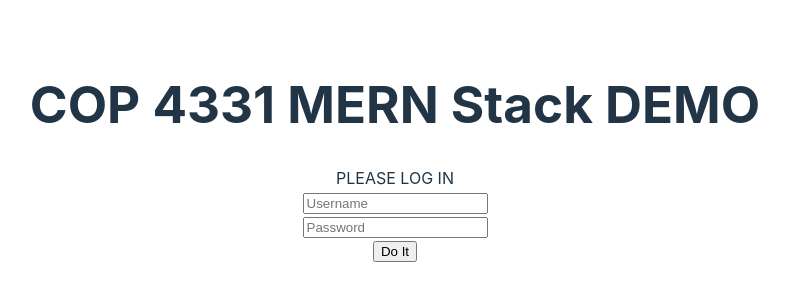
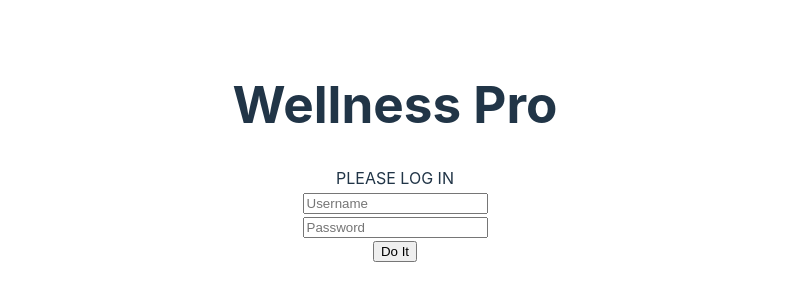
Before and after one commit to ZackAlaoui/COP4331_LargeProject, a React (Vite) app in the folder frontend/: page / in a window 1280 px wide. Shown: the part 248-548 px from the top of the page, without its empty margins (245-1034 px from the left). Built offline with nearby package versions, Linux system fonts and the light colour scheme.

Commit message:
Added a css file , and updated vite

```diff
--- a/frontend/package.json
+++ b/frontend/package.json
@@ -25,6 +25,6 @@
     "globals": "^15.11.0",
     "typescript": "~5.6.2",
     "typescript-eslint": "^8.11.0",
-    "vite": "^5.4.10"
+    "vite": "^5.4.11"
   }
 }
--- a/frontend/src/components/PageTitle.tsx
+++ b/frontend/src/components/PageTitle.tsx
@@ -1,9 +1,7 @@
-function PageTitle()
-{
-    return(
-        <h1 id="title">COP 4331 MERN Stack DEMO</h1>
-    );
+import "./pageTitle.css";
 
-};
+function PageTitle() {
+  return <h1 id="title">Wellness Pro</h1>;
+}
 
 export default PageTitle;
```
Also changed, not shown: frontend/src/components/pageTitle.css (added), 1 other file (tests, documents, lock files or other folders).
